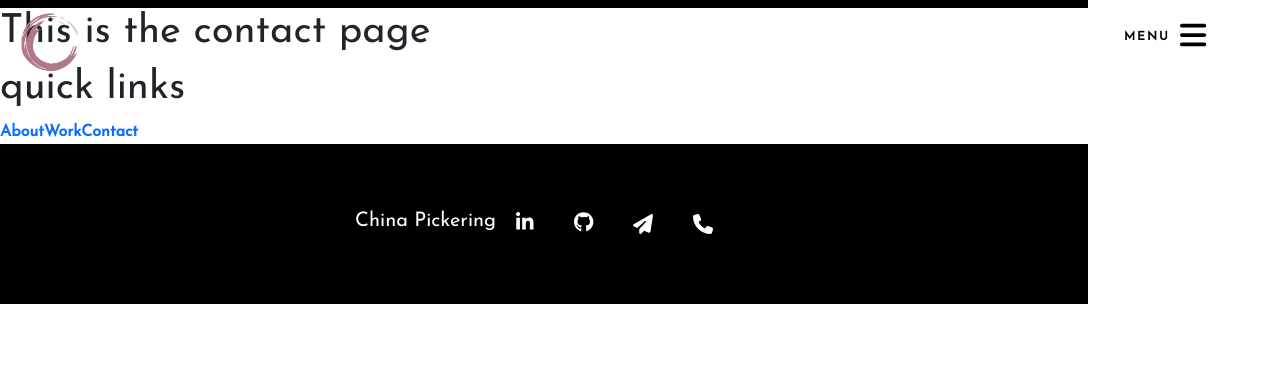
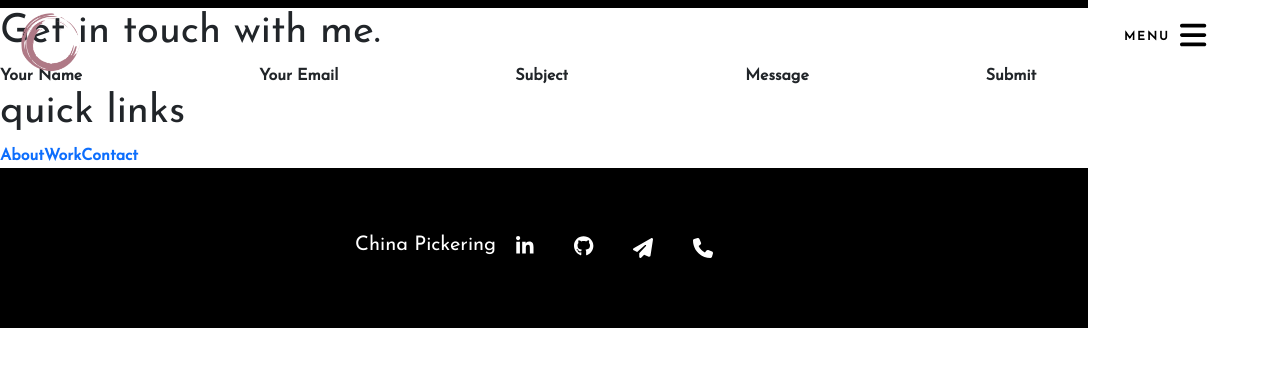
Before and after one commit to chinapicke/portfolio, a React (Create React App) app: page /contact in a window 1280 px wide. Shown: the top 366 px of the page. Built offline with nearby package versions, Linux system fonts and the light colour scheme.

Commit message:
Added form with correct onChange for contract page

```diff
--- a/src/Components/AnimationLayout/RoutesWithAnimation.js
+++ b/src/Components/AnimationLayout/RoutesWithAnimation.js
@@ -3,7 +3,7 @@ import { Route, Routes } from "react-router-dom";
 import Homepage from '../../Pages/Homepage';
 import About from '../../Pages/About';
 import Layout from '../Layout';
-import WorkHomepage from '../../Pages/WorkHomepage';
+import Work from '../../Pages/Work'
 import Contact from '../../Pages/Contact';
 
 
@@ -18,7 +18,7 @@ const RoutesWithAnimation = () => {
       <Route element={<Layout />}>
         <Route index element={<Homepage />} />
         <Route path="/about" element={<About />} />
-        <Route path="/workHomepage" element={<WorkHomepage />} />
+        <Route path="/work" element={<Work />} />
         <Route path="/contact" element={<Contact />} />
       </Route>
     </Routes>
--- a/src/Pages/Contact.js
+++ b/src/Pages/Contact.js
@@ -1,6 +1,13 @@
 import { motion } from "framer-motion";
+import { useState } from "react";
 
 const Contact = () => {
+  const [contactInput, setContactInput] = useState({
+    fullName:'',
+    email:'',
+    subject:'',
+    message:''
+  })
 
     const AnimationSettings = {
         transition: { duration: 0.5 },
@@ -9,10 +16,55 @@ const Contact = () => {
         exit: { opacity: 0, y: -20 }
       };
 
+      const onSubmit = (e) =>{
+        e.preventDefault()
+        console.log(contactInput)
+      }
+
+      const handleChange = e =>{
+          const name = e.target.name;
+          const value = e.target.value;
+
+          setContactInput(current =>({
+            ...current,
+            [name]:value
+          }))
+          console.log(contactInput)
+      }
+
   return (
     <motion.div
     {...AnimationSettings}>
-        <h1>This is the contact page</h1>
+        <div className="contactInnerContainer">
+          <h1>Get in touch with me.</h1>
+          <form>
+            <label htmlFor="name">Your Name</label>
+            <input
+            type='text'
+            id='name'
+            name='fullName'
+            onChange={handleChange} />
+            <label htmlFor="email">Your Email</label>
+            <input
+            type='email'
+            id='email'
+            name='email'
+            onChange={handleChange} />
+            <label htmlFor="subject">Subject</label>
+            <input
+            type='text'
+            id='subject'
+            name='subject'
+            onChange={handleChange} />
+            <label htmlFor="message">Message</label>
+            <input
+            type='text'
+            id='message'
+            name='message'
+            onChange={handleChange} />
+            <button onClick={onSubmit}>Submit</button>
+          </form>
+        </div>
     </motion.div>
   )
 }
--- /dev/null
+++ b/src/Pages/Work.js
@@ -0,0 +1,15 @@
+import ReactCards from "../Components/ReactCards";
+import VanillaCards from '../Components/VanillaCards'
+
+
+const Work = () => {
+  return (
+    <div>
+        <h1>My Work.</h1>
+        <ReactCards />
+      <VanillaCards />
+    </div>
+  )
+}
+
+export default Work
```
